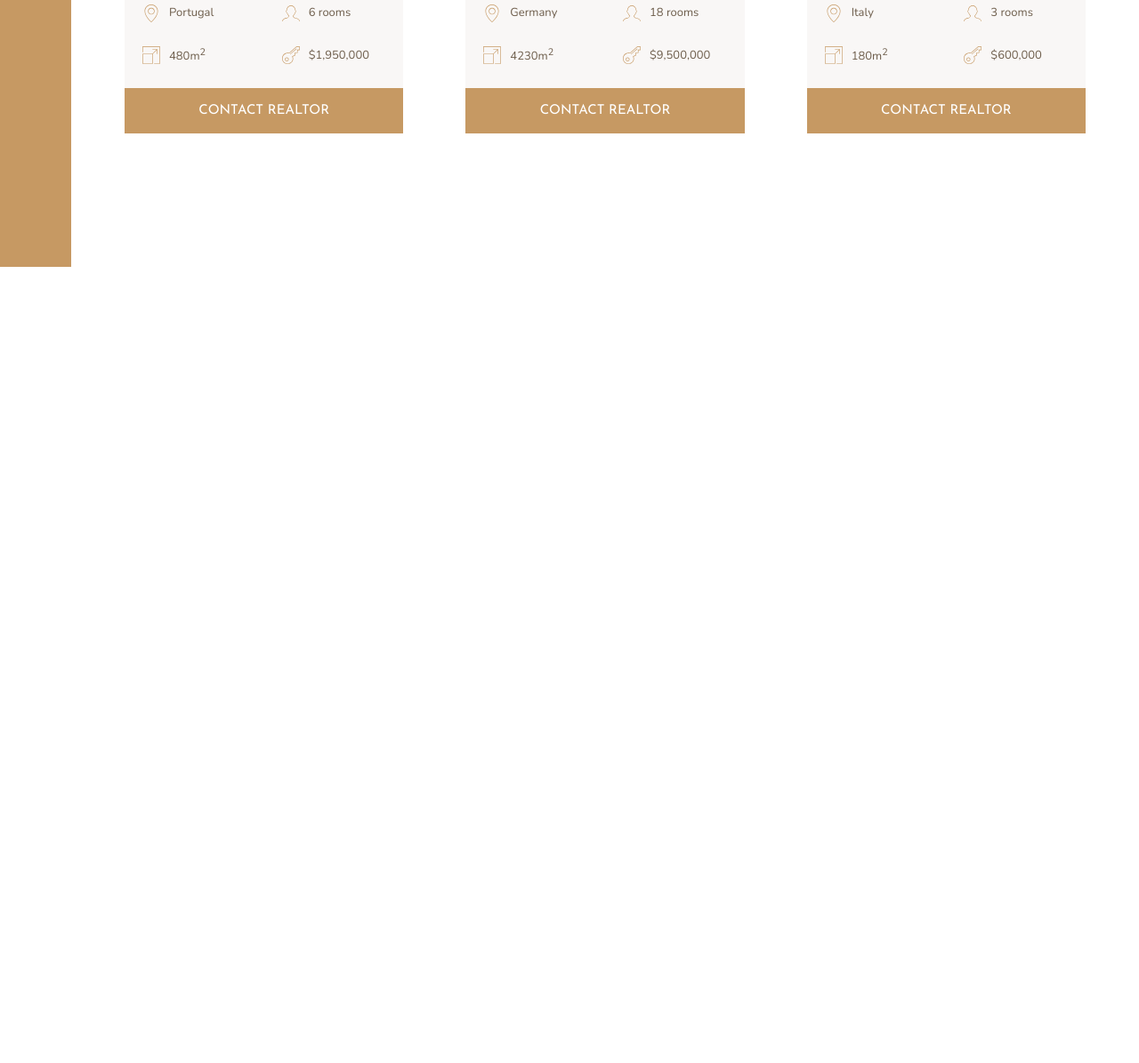
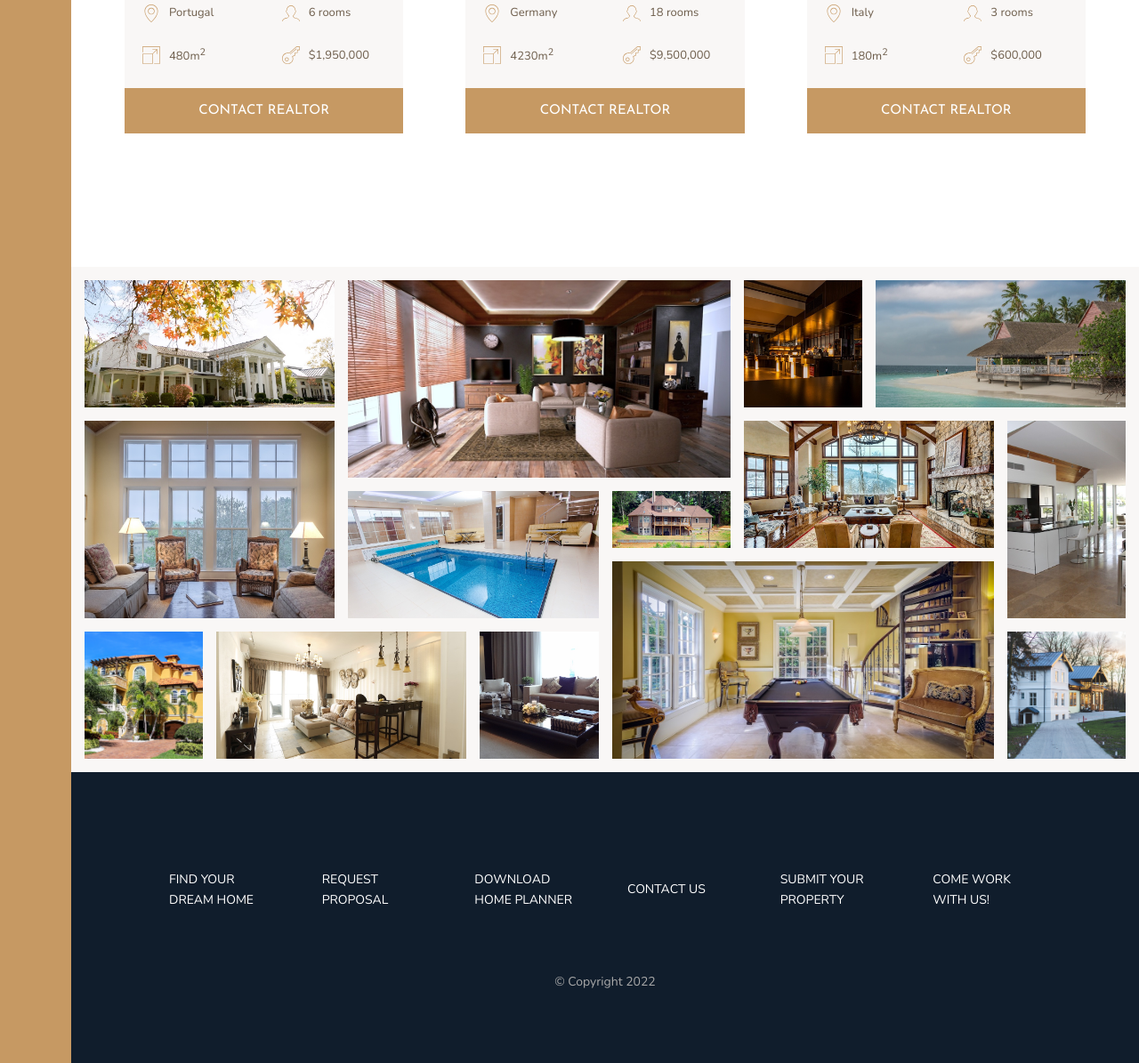
Before and after one commit to manager225/real-estate, a website: page index.html in a window 1280 px wide. Shown: the part 2720-3915 px from the top of the page at 89% size. Before the commit the page ends 3020 px from the top, so only its background shows below. Drawn offline with nearby package versions, Linux system fonts and the light colour scheme.

Commit message:
added final section

```diff
--- a/index.html
+++ b/index.html
@@ -317,5 +317,63 @@
     </div>
   </section>
 
+  <section class="gallery">
+    <figure class="gallery__item gallery__item--1">
+      <img src="img/gal-1.jpeg" alt="Gallery image 1" class="gallery__img">
+    </figure>
+    <figure class="gallery__item gallery__item--2">
+      <img src="img/gal-2.jpeg" alt="Gallery image 2" class="gallery__img">
+    </figure>
+    <figure class="gallery__item gallery__item--3">
+      <img src="img/gal-3.jpeg" alt="Gallery image 3" class="gallery__img">
+    </figure>
+    <figure class="gallery__item gallery__item--4">
+      <img src="img/gal-4.jpeg" alt="Gallery image 4" class="gallery__img">
+    </figure>
+    <figure class="gallery__item gallery__item--5">
+      <img src="img/gal-5.jpeg" alt="Gallery image 5" class="gallery__img">
+    </figure>
+    <figure class="gallery__item gallery__item--6">
+      <img src="img/gal-6.jpeg" alt="Gallery image 6" class="gallery__img">
+    </figure>
+    <figure class="gallery__item gallery__item--7">
+      <img src="img/gal-7.jpeg" alt="Gallery image 7" class="gallery__img">
+    </figure>
+    <figure class="gallery__item gallery__item--8">
+      <img src="img/gal-8.jpeg" alt="Gallery image 8" class="gallery__img">
+    </figure>
+    <figure class="gallery__item gallery__item--9">
+      <img src="img/gal-9.jpeg" alt="Gallery image 9" class="gallery__img">
+    </figure>
+    <figure class="gallery__item gallery__item--10">
+      <img src="img/gal-10.jpeg" alt="Gallery image 10" class="gallery__img">
+    </figure>
+    <figure class="gallery__item gallery__item--11">
+      <img src="img/gal-11.jpeg" alt="Gallery image 11" class="gallery__img">
+    </figure>
+    <figure class="gallery__item gallery__item--12">
+      <img src="img/gal-12.jpeg" alt="Gallery image 12" class="gallery__img">
+    </figure>
+    <figure class="gallery__item gallery__item--13">
+      <img src="img/gal-13.jpeg" alt="Gallery image 13" class="gallery__img">
+    </figure>
+    <figure class="gallery__item gallery__item--14">
+      <img src="img/gal-14.jpeg" alt="Gallery image 14" class="gallery__img">
+    </figure>
+
+  </section>
+
+  <footer class="footer">
+    <ul class="nav">
+      <li class="nav__item"><a href="#" class="nav__link">Find your dream home</a></li>
+      <li class="nav__item"><a href="#" class="nav__link">Request Proposal</a></li>
+      <li class="nav__item"><a href="#" class="nav__link">Download home planner</a></li>
+      <li class="nav__item"><a href="#" class="nav__link">Contact us</a></li>
+      <li class="nav__item"><a href="#" class="nav__link">Submit your property</a></li>
+      <li class="nav__item"><a href="#" class="nav__link">Come work with us!</a></li>
+    </ul>
+    <p class="copyright">&copy; Copyright 2022</p>
+  </footer>
+
 </body>
 </html>
--- /dev/null
+++ b/sass/_footer.scss
@@ -0,0 +1,40 @@
+.footer {
+  background-color: $color-secondary;
+  grid-column: full-start / full-end;
+  padding: 8rem;
+
+  .nav {
+    list-style-type: none;
+    padding: 1.5rem;
+    display: grid;
+    grid-template-columns: repeat(auto-fit, minmax(15rem, 1fr));
+    grid-gap: 2rem;
+    align-items: center;
+
+    &__link:link,
+    &__link:visited {
+      font-size: 1.4rem;
+      color: #fff;
+      text-transform: uppercase;
+      text-decoration: none;
+      list-style: none;
+      align-items: center;
+      padding: 1.5rem;
+      display: block;
+      transition: all .2s;
+    }
+
+    &__link:hover,
+    &__link:active {
+      background-color: rgba(#fff, .05 );
+      transform: translateY(-3px);
+    }
+  }
+
+  .copyright {
+    margin-top: 4rem;
+    font-size: 1.4rem;
+    color: $color-grey-light-2;
+    text-align: center;
+  }
+}
--- /dev/null
+++ b/sass/_gallery.scss
@@ -0,0 +1,89 @@
+.gallery {
+  background-color: $color-grey-light-1;
+  grid-column: full-start / full-end;
+  display: grid;
+  grid-template-columns: repeat(8, 1fr);
+  grid-template-rows: repeat(7, 5vw);
+  grid-gap: 1.5rem;
+  padding: 1.5rem;
+
+  &__item {
+    &--1 {
+      grid-row: 1 / span 2;
+      grid-column: 1 / span 2;
+    }
+
+    &--2 {
+      grid-row: 1 / span 3;
+      grid-column: 3 / span 3;
+    }
+
+    &--3 {
+      grid-row: 1 / span 2;
+      grid-column: 6 / span 1;
+    }
+
+    &--4 {
+      grid-row: 1 / span 2;
+      grid-column: 7 / span 2;
+    }
+
+    &--5 {
+      grid-row: 3 / span 3;
+      grid-column: 1 / span 2;
+    }
+
+    &--6 {
+      grid-row: 4 / span 2;
+      grid-column: 3 / span 2;
+    }
+
+    &--7 {
+      grid-row: 4 / span 1;
+      grid-column: 5 / span 1;
+    }
+
+    &--8 {
+      grid-row: 3 / span 2;
+      grid-column: 6 / span 2;
+    }
+
+    &--9 {
+      grid-row: 3 / span 3;
+      grid-column: 8 / span 1;
+    }
+
+    &--10 {
+      grid-row: 6 / span 2;
+      grid-column: 1 / span 1;
+    }
+
+    &--11 {
+      grid-row: 6 / span 2;
+      grid-column: 2 / span 2;
+    }
+
+    &--12 {
+      grid-row: 6 / span 2;
+      grid-column: 4 / span 1;
+    }
+
+    &--13 {
+      grid-row: 5 / span 3;
+      grid-column: 5 / span 3;
+    }
+
+    &--14 {
+      grid-row: 6 / span 2;
+      grid-column: 8 / span 1;
+    }
+
+  }
+
+  &__img {
+    width: 100%;
+    height: 100%;
+    object-fit: cover;
+    display: block;
+  }
+}
--- a/sass/main.scss
+++ b/sass/main.scss
@@ -7,3 +7,5 @@
 @import "features";
 @import "story";
 @import "homes";
+@import "gallery";
+@import "footer";
```
Also changed, not shown: css/style.css.
